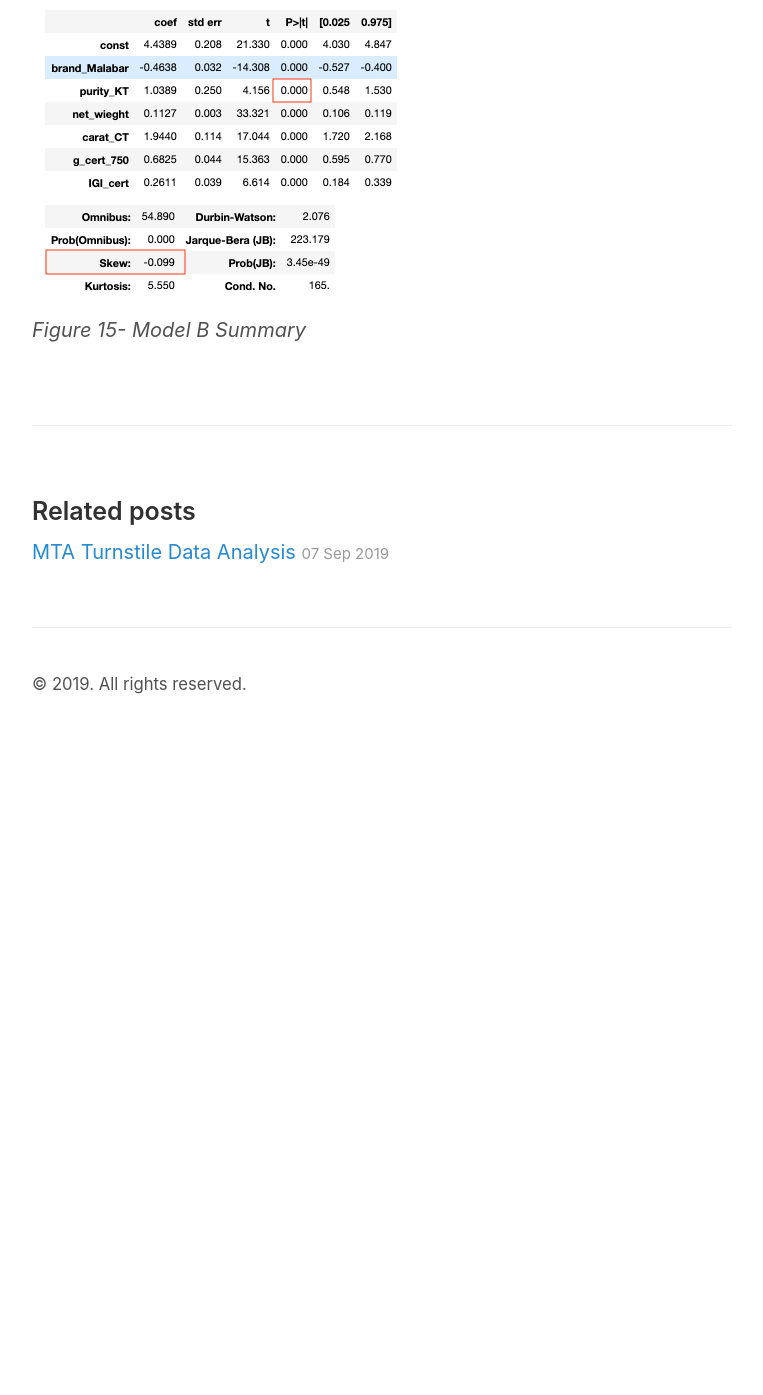
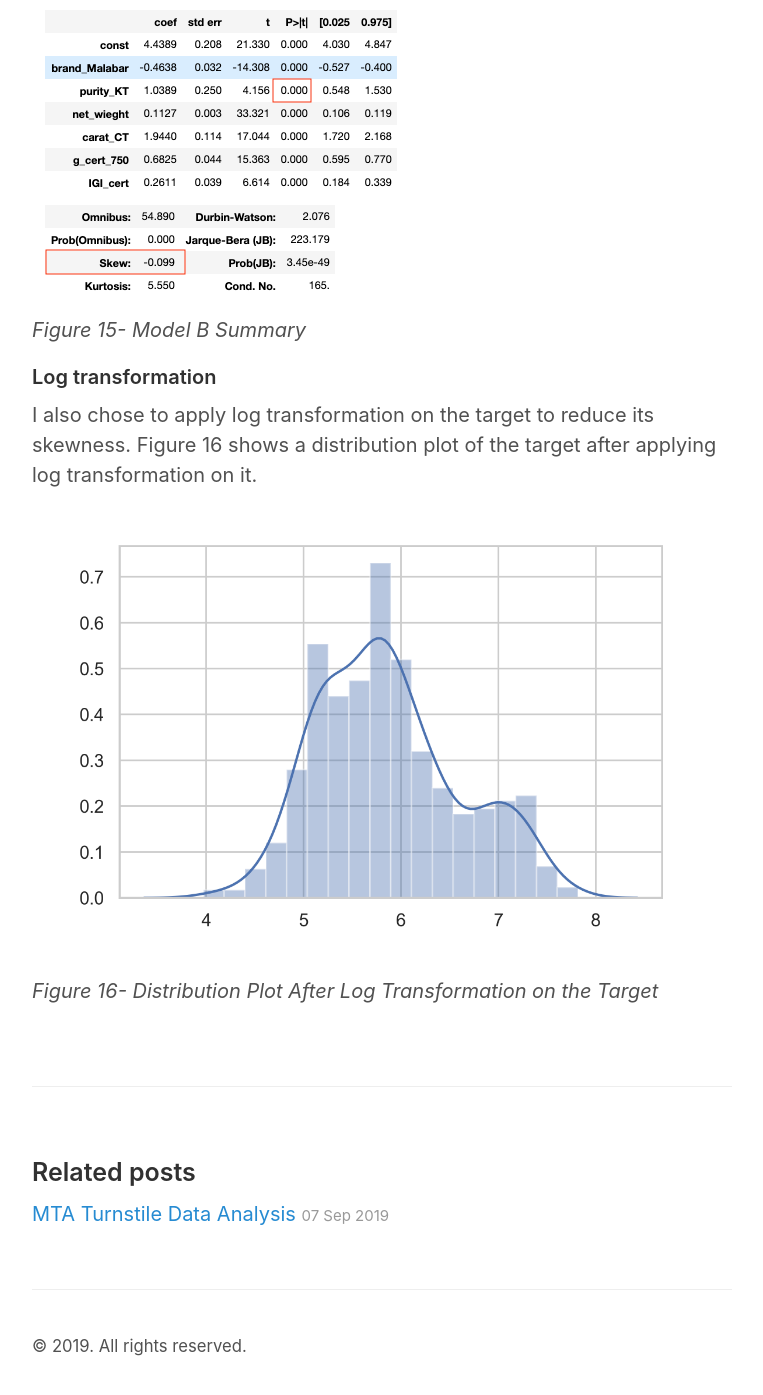
Before and after one commit to reemalmuqbil/reemalmuqbil.github.io, a Jekyll site: the page built from _posts/2019-09-23-Predict-Jewelry-Prices.md, in a window 1280 px wide and 1400 px high, scrolled down 13473 px. Shown: the top 1395 px of the window, without its empty margins (258-1021 px from the left). Built offline with Jekyll 4.4.1, drawn with Linux system fonts in a browser that asks for light colours; before the commit the page ends 14211 px from its top, so only the background shows below that.

Commit message:
added log transformation for final model post 2

```diff
--- a/_posts/2019-09-23-Predict-Jewelry-Prices.md
+++ b/_posts/2019-09-23-Predict-Jewelry-Prices.md
@@ -136,5 +136,10 @@ At the beginning, I chose to detect and handle the outliers using IQR. However,
 ![model-A-summary]({{ site.url }}/images/project-02/ols_res_iqr.png)
  *Figure 14- Model A Summary*
 
- ![model-B-summary]({{ site.url }}/images/project-02/ols_res_2500.png)
+![model-B-summary]({{ site.url }}/images/project-02/ols_res_2500.png)
  *Figure 15- Model B Summary*
+
+#### Log transformation
+I also chose to apply log transformation on the target to reduce its skewness. Figure 16 shows a distribution plot of the target after applying log transformation on it.
+![distplot-target-log]({{ site.url }}/images/project-02/target_dist_log.png)
+ *Figure 16- Distribution Plot After Log Transformation on the Target*
```
